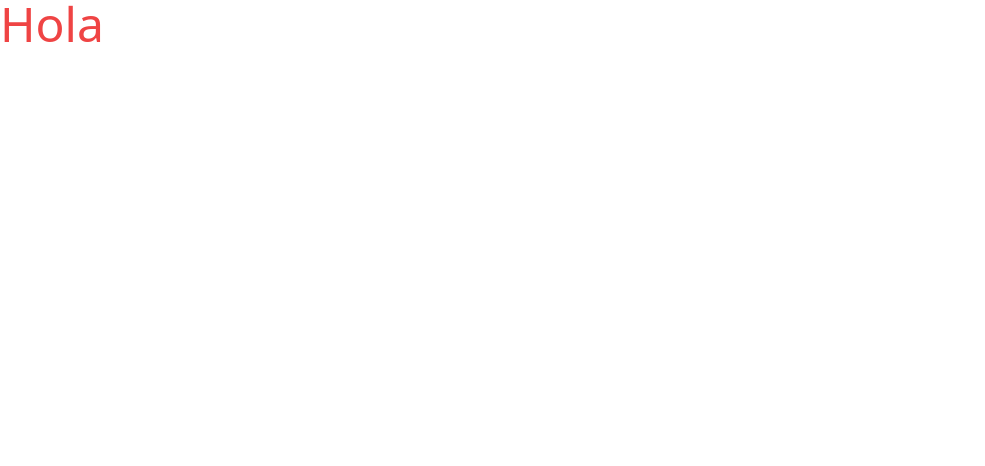
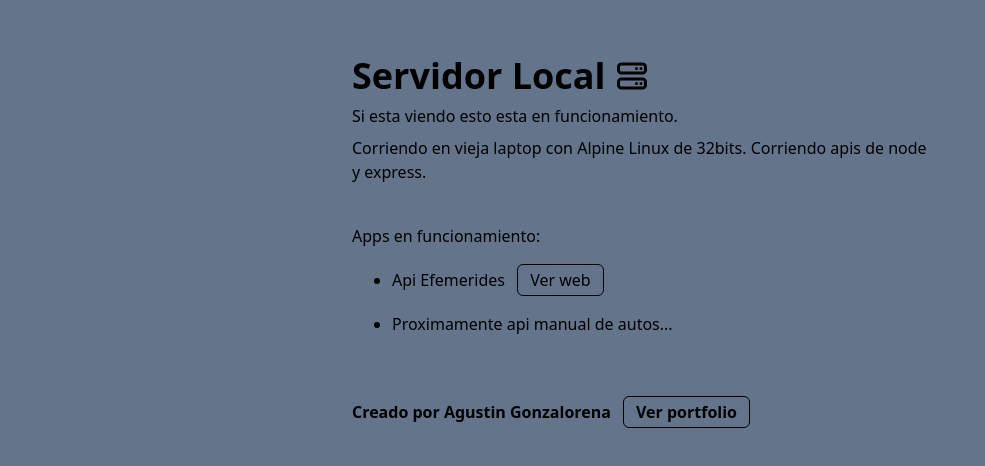
Before and after one commit to Agustin-Gonzalorena/principal-sv, a website: page src/index.html in a window 1280 px wide. Shown: the whole page, without its empty margins (0-985 px from the left). Drawn offline with Linux system fonts and the light colour scheme.

Commit message:
update simple page servidor

```diff
--- a/src/index.html
+++ b/src/index.html
@@ -3,11 +3,52 @@
   <head>
     <meta charset="UTF-8" />
     <meta name="viewport" content="width=device-width, initial-scale=1.0" />
-    <title>Document</title>
+    <title>Servidor Local</title>
+    <link rel="shortcut icon" href="icon.svg" type="image/x-icon" />
     <link href="./output.css" rel="stylesheet" />
     <link rel="stylesheet" href="/src/output.css" />
   </head>
-  <body>
-    <h1 class="text-red-500 text-5xl font-thin">Hola</h1>
+  <body class="bg-slate-500">
+    <main class="flex w-full justify-center">
+      <div class="w-full max-w-xl mt-14">
+        <div class="mb-10 flex flex-col gap-2">
+          <div class="flex items-center gap-2">
+            <h1 class="text-4xl font-bold">Servidor Local</h1>
+            <img src="./icon.svg" alt="imagen del servidor" class="size-9" />
+          </div>
+          <p>Si esta viendo esto esta en funcionamiento.</p>
+          <p>
+            Corriendo en vieja laptop con Alpine Linux de 32bits. Corriendo apis
+            de node y express.
+          </p>
+        </div>
+        <div>
+          <h2 class="mb-5">Apps en funcionamiento:</h2>
+          <ul>
+            <li class="list-disc ml-10 mb-5">
+              Api Efemerides
+              <a
+                href="https://efemeridedehoy.vercel.app/"
+                target="_blank"
+                rel="noopener noreferrer"
+                class="border border-black rounded-md px-3 py-1 ml-2 transition duration-300 ease-in-out hover:border-white hover:text-white"
+                >Ver web</a
+              >
+            </li>
+            <li class="list-disc ml-10">Proximamente api manual de autos...</li>
+          </ul>
+        </div>
+        <h2 class="font-semibold mt-16">
+          Creado por Agustin Gonzalorena
+          <a
+            href="http://agonzalorena.vercel.app"
+            target="_blank"
+            rel="noopener noreferrer"
+            class="border border-black rounded-md px-3 py-1 ml-2 transition duration-300 ease-in-out hover:border-white hover:text-white"
+            >Ver portfolio</a
+          >
+        </h2>
+      </div>
+    </main>
   </body>
 </html>
```
Also changed, not shown: src/icon.svg (added), src/output.css.
